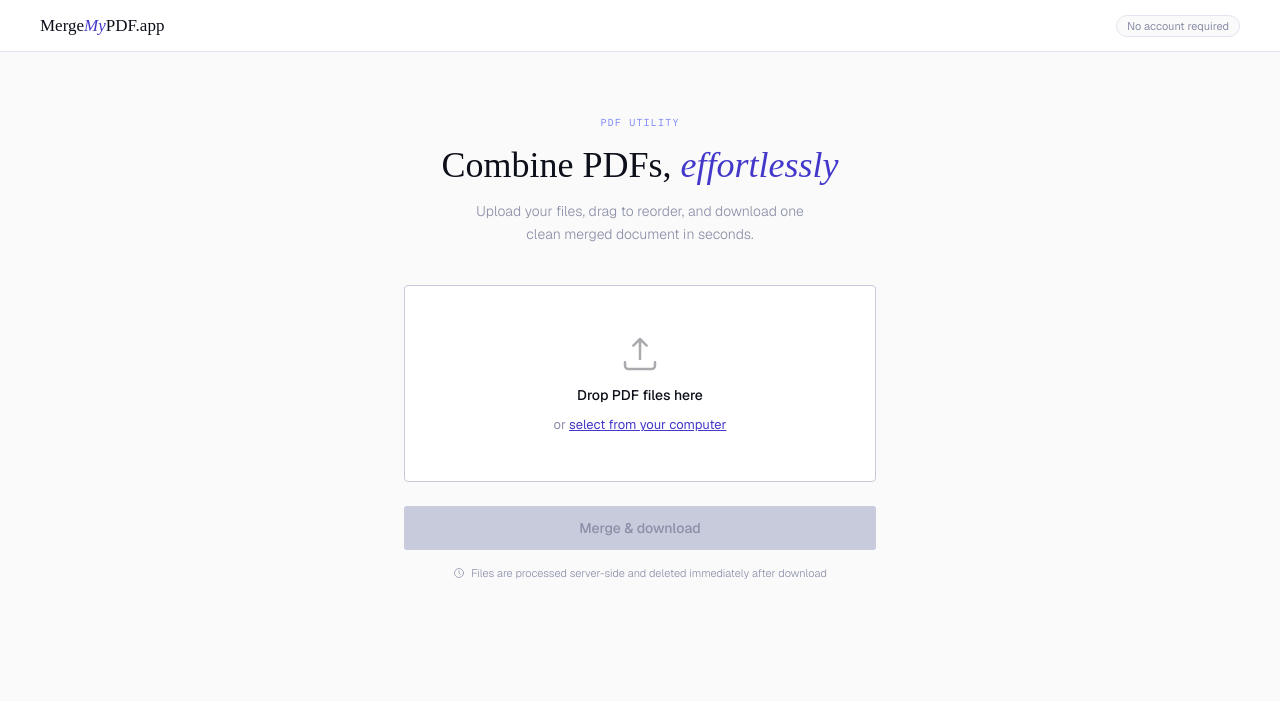
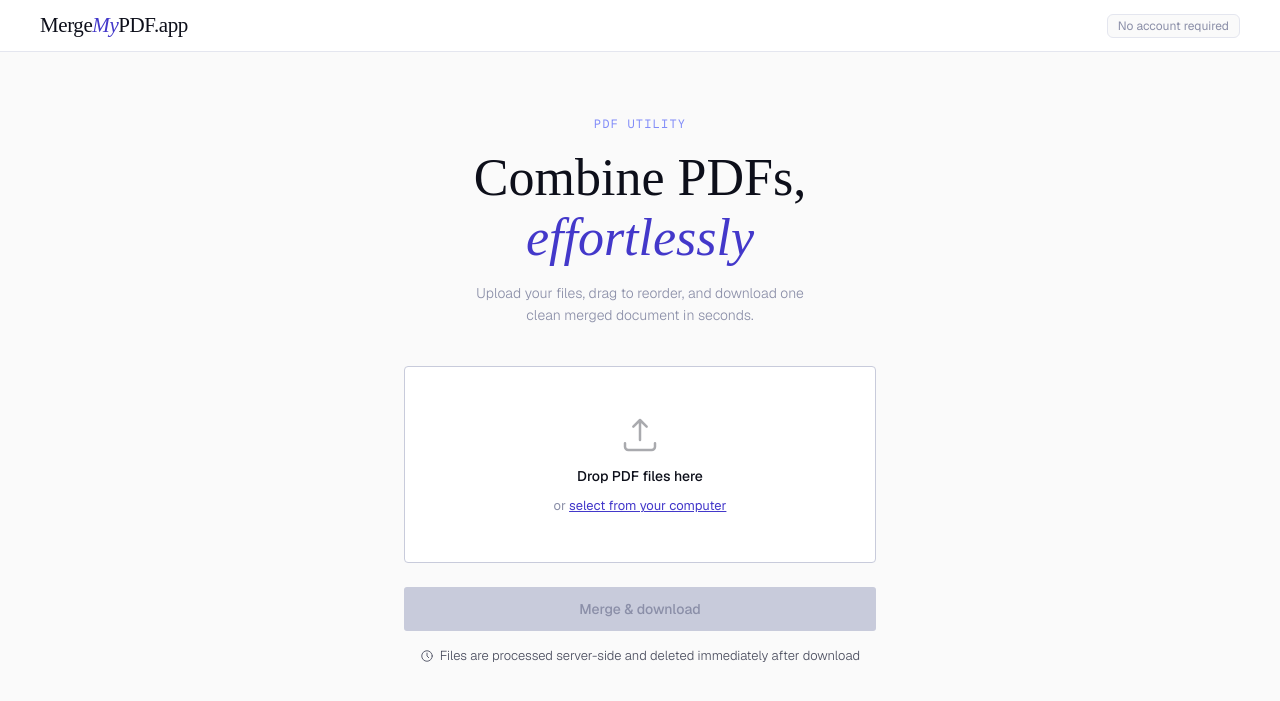
Before and after one commit to villoslado/mergemyPDFapp, a Django app: page / in a window 1280 px wide. Shown: the top 701 px of the page. Run offline with Django 5.2, Linux system fonts and the light colour scheme; some web fonts are replaced.

Commit message:
Typography fixes: wordmark, h1, queue label, footer note, nav pill

```diff
--- a/pdfmerger_app/templates/pdfmerger_app/merge_form.html
+++ b/pdfmerger_app/templates/pdfmerger_app/merge_form.html
@@ -54,7 +54,8 @@
 
     .wordmark {
       font-family: 'Instrument Serif', serif;
-      font-size: 17px;
+      font-size: 21px;
+      letter-spacing: -0.02em;
       color: var(--ink);
     }
 
@@ -65,11 +66,11 @@
 
     .nav-pill {
       font-family: 'Geist', sans-serif;
-      font-size: 11px;
+      font-size: 12px;
       color: var(--ink3);
       background: var(--surface);
       border: 1px solid var(--line);
-      border-radius: 20px;
+      border-radius: 6px;
       padding: 3px 10px;
     }
 
@@ -90,8 +91,8 @@
     /* ── Hero ── */
     .eyebrow {
       font-family: 'Geist Mono', monospace;
-      font-size: 10px;
-      letter-spacing: 0.12em;
+      font-size: 12px;
+      letter-spacing: 0.1em;
       text-transform: uppercase;
       color: var(--indigo-mid);
       text-align: center;
@@ -100,7 +101,7 @@
 
     h1 {
       font-family: 'Instrument Serif', serif;
-      font-size: 36px;
+      font-size: 52px;
       font-weight: 400;
       line-height: 1.15;
       text-align: center;
@@ -191,15 +192,14 @@
 
     .queue-label {
       font-family: 'Geist Mono', monospace;
-      font-size: 10px;
-      text-transform: uppercase;
+      font-size: 13px;
       letter-spacing: 0.08em;
-      color: var(--ink3);
+      color: var(--ink2);
     }
 
     .queue-counter {
       font-family: 'Geist Mono', monospace;
-      font-size: 10px;
+      font-size: 12px;
       color: var(--indigo);
       background: var(--indigo-light);
       border-radius: 20px;
@@ -378,11 +378,17 @@
       justify-content: center;
       gap: 6px;
       font-family: 'Geist', sans-serif;
-      font-size: 11px;
+      font-size: 13px;
       font-weight: 300;
-      color: var(--ink3);
+      color: var(--ink2);
       margin-top: 1rem;
       text-align: center;
+    }
+
+    .footer-note svg {
+      width: 14px;
+      height: 14px;
+      flex-shrink: 0;
     }
   </style>
 </head>
```
